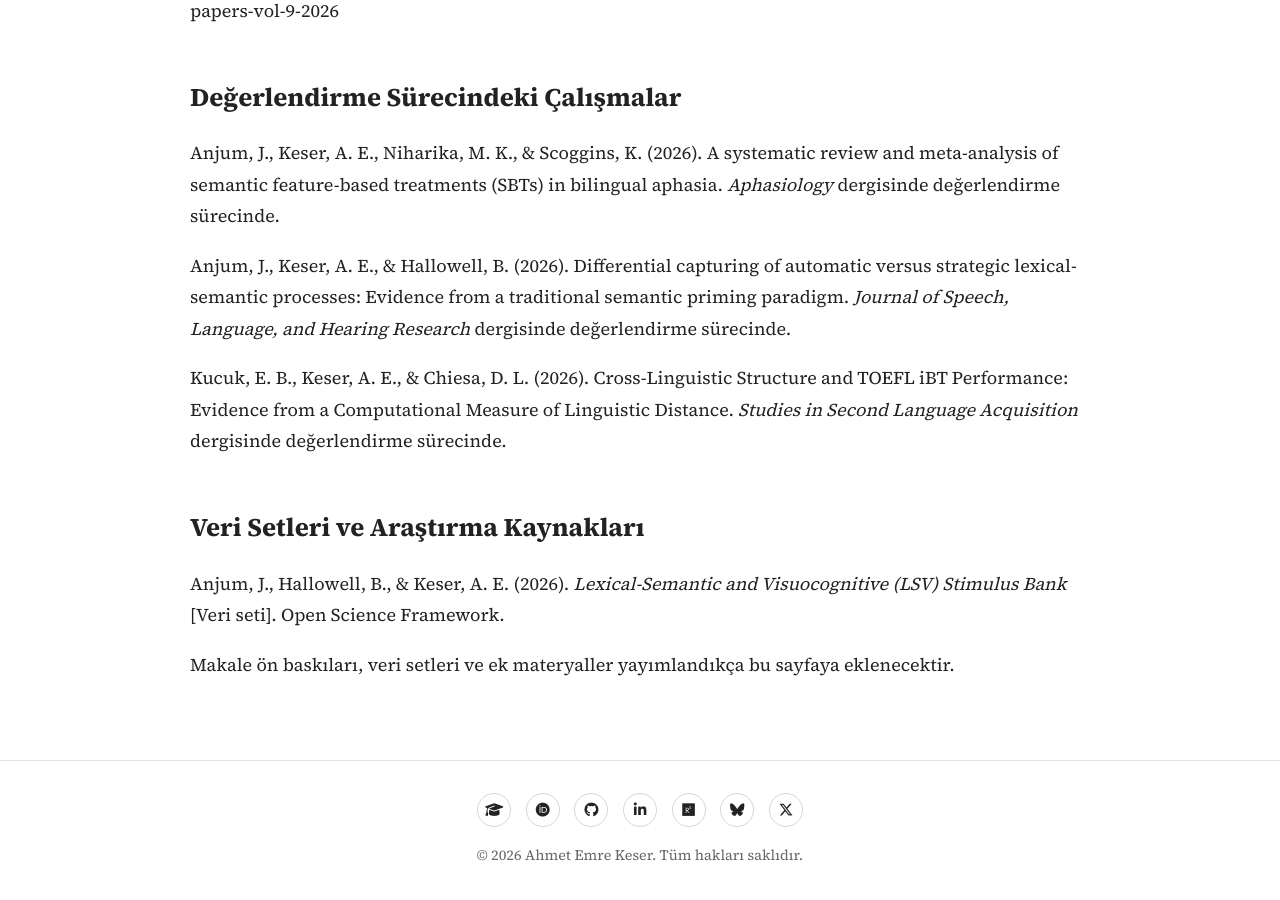
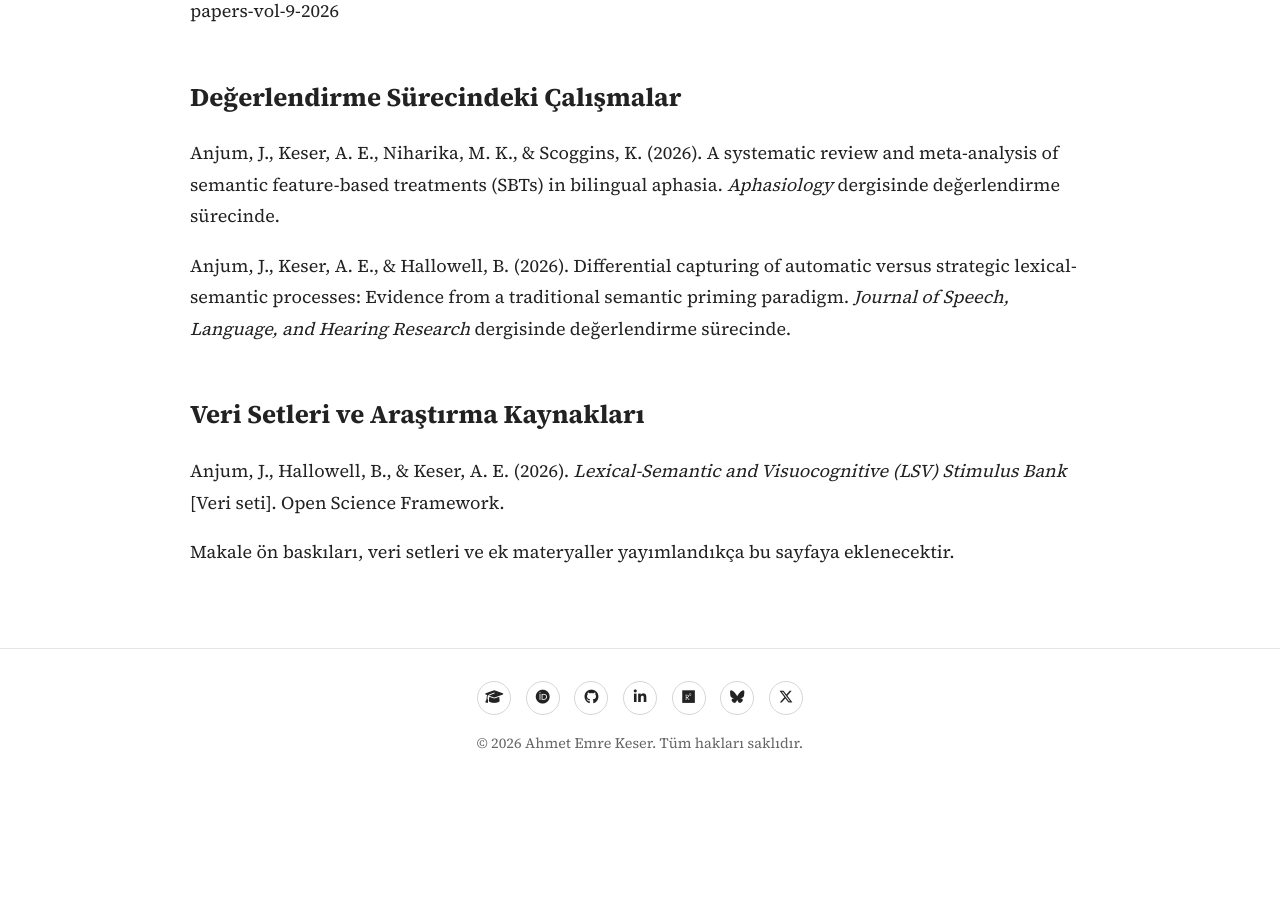
Before and after one commit to aekeser/aekeser.github.io, a Jekyll site: the page built from tr/arastirma.md, in a window 1280 px wide and 900 px high, scrolled down 1765 px. Built offline with Jekyll 4.4.1, drawn with Linux system fonts in a browser that asks for light colours; after the commit the page ends 2553 px from its top, so only the background shows below that.

Commit message:
Remove reference to Kucuk et al. (2026)
Removed a reference to a study on cross-linguistic structure and TOEFL performance.

```diff
--- a/tr/arastirma.md
+++ b/tr/arastirma.md
@@ -51,8 +51,6 @@ Anjum, J., Keser, A. E., Niharika, M. K., & Scoggins, K. (2026). A systematic re
 
 Anjum, J., Keser, A. E., & Hallowell, B. (2026). Differential capturing of automatic versus strategic lexical-semantic processes: Evidence from a traditional semantic priming paradigm. *Journal of Speech, Language, and Hearing Research* dergisinde değerlendirme sürecinde.
 
-Kucuk, E. B., Keser, A. E., & Chiesa, D. L. (2026). Cross-Linguistic Structure and TOEFL iBT Performance: Evidence from a Computational Measure of Linguistic Distance. *Studies in Second Language Acquisition* dergisinde değerlendirme sürecinde.
-
 ## Veri Setleri ve Araştırma Kaynakları
 
 Anjum, J., Hallowell, B., & Keser, A. E. (2026). *Lexical-Semantic and Visuocognitive (LSV) Stimulus Bank* [Veri seti]. Open Science Framework.
```
